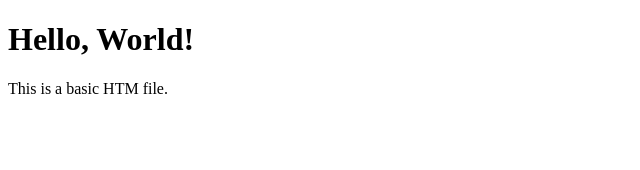
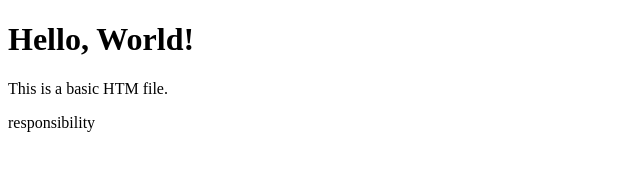
Before and after one commit to YogenderaKumar/Helloworld, a plain HTML site: page index.html in a window 1280 px wide. Shown: the whole page, without its empty margins (0-640 px from the left). Drawn offline with Linux system fonts and the light colour scheme.

Commit message:
Add responsibility line to the HTML page

```diff
--- a/index.html
+++ b/index.html
@@ -15,6 +15,7 @@
   <h1>Hello, World!</h1>
 
   <p>This is a basic HTM file.</p>
+  <p> responsibility </p>
 
 </body>
 
```
